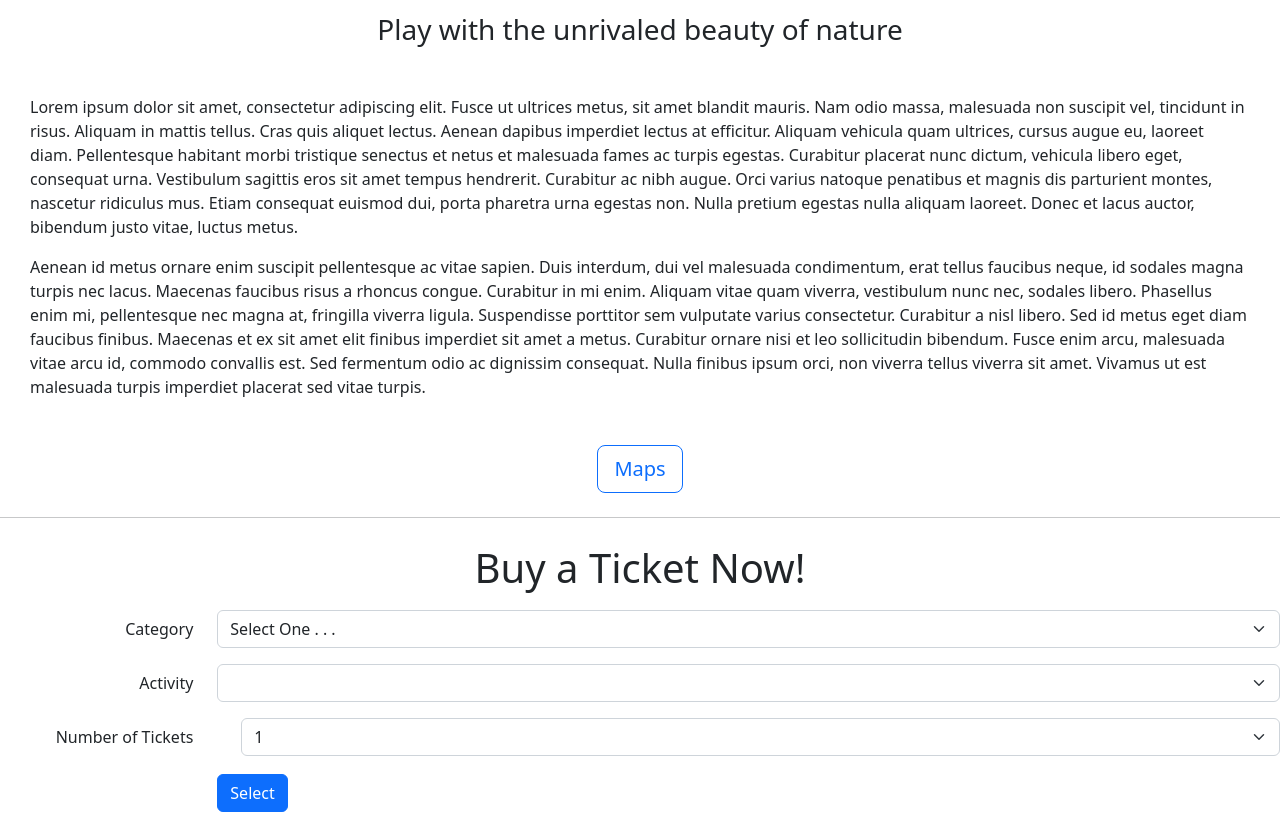
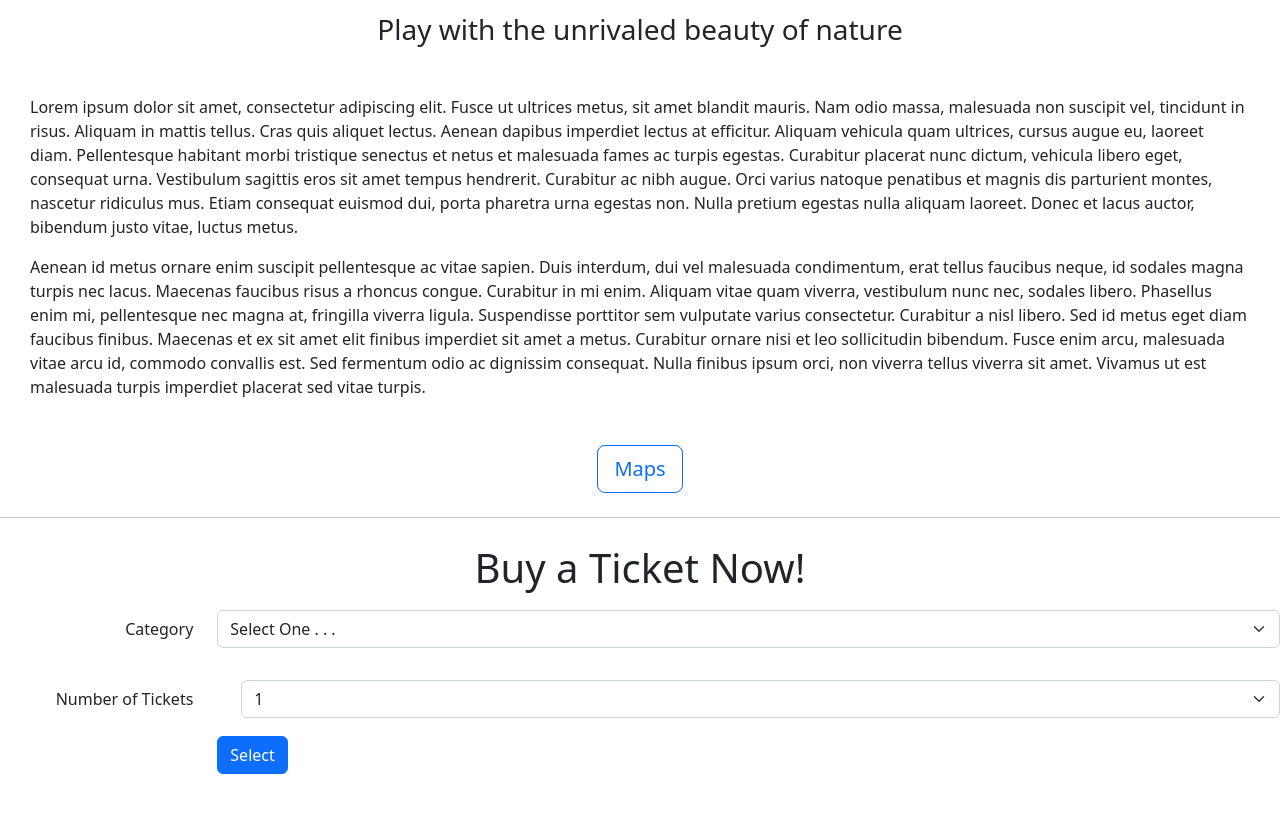
Before and after one commit to AmyRobrigado/Tourist_Bureau, a plain HTML site: page pages/activities.html in a window 1280 px wide. Shown: the part 402-1230 px from the top of the page. After the commit the page ends 1192 px from the top, so only its background shows below. Drawn offline with nearby package versions, Linux system fonts and the light colour scheme.

Commit message:
Modified js page

```diff
--- a/pages/activities.html
+++ b/pages/activities.html
@@ -108,7 +108,7 @@
                 </div>
                 <!-- Activity -->
                 <div class="row mb-3">
-                    <label for="selectActivity" class="col-sm-2 col-form-label">Activity</label>
+                    <label for="selectActivity" class="col-sm-2 col-form-label" id="activeLabel">Activity</label>
                     <div class="col-sm-10">
                         <select class="form-select" aria-label="Default select" id="activitySelect"></select>
                     </div>
--- a/scripts/activities.js
+++ b/scripts/activities.js
@@ -105,15 +105,15 @@ let activities = [
 
 function init()
 {
-    fillDropdown1();
-    /* fillDropdown2(); */
-    fillDropdown3();
+    dropdownCat();
+    dropdownAct();
+    dropdownNum();
     /* const selectBtn = document.getElementById("selectBtn");
     selectBtn.onclick = selectBtnOnClick; */
 }
 
 
-function fillDropdown1() // Category Select
+function dropdownCat() // Category Select
 {
     const categorySelect = document.getElementById("categorySelect");
     let selectCatOption = document.createElement("option");
@@ -132,8 +132,10 @@ function fillDropdown1() // Category Select
     }
 }
 
-function fillDropdown2() // Activity Select
+function dropdownAct() // Activity Select
 {
+    document.getElementById("activitySelect").style.display = "none";
+    document.getElementById("activeLabel").style.display = "none";
    const activitySelect = document.getElementById("activitySelect");
    let selectActOption = document.createElement("option");
    selectActOption.value = "";
@@ -143,16 +145,12 @@ function fillDropdown2() // Activity Select
    let activityLength = activities.length;
    for (let i = 0; i < activityLength; i++)
    {
-    let newOption2 = document.createElement("option");
-    newOption2.value = activities[i].id;
-    newOption2.textContent = activities[i].name;
 
-    care
    }
 }
 
 
-function fillDropdown3() // Ticket Number
+function dropdownNum() // Ticket Number
 {
     let dropdown = document.getElementById("ticketNum")
     for(let i = 1; i <= 10; i++)
```
